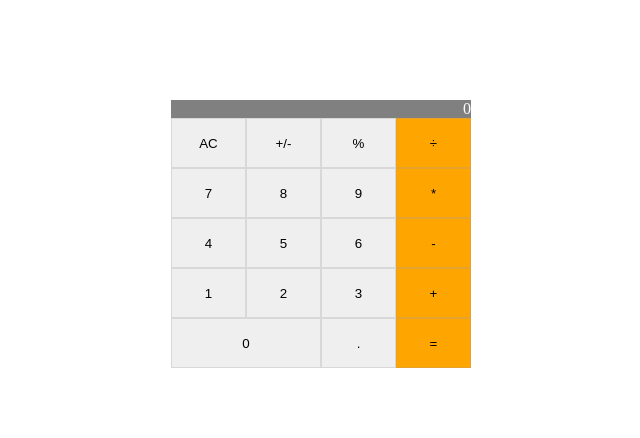
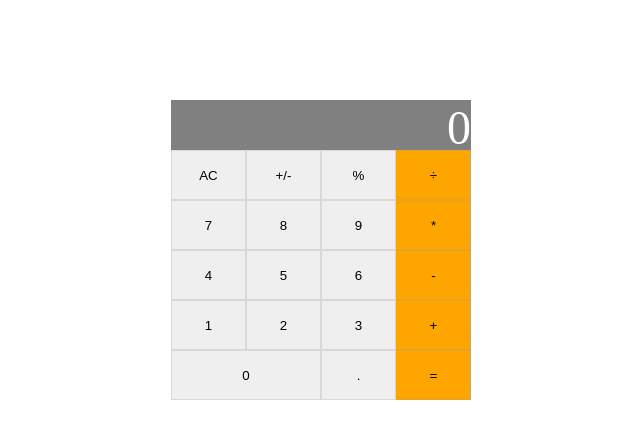
Before and after one commit to gabrielyea/math-magicians, a React (Create React App) app: page / in a window 1280 px wide. Shown: the top 438 px of the page, without its empty margins (319-959 px from the left). Built offline with nearby package versions, Linux system fonts and the light colour scheme; the HTML template or start-up script is replaced by a standard one.

Commit message:
Add style to display

```diff
--- a/src/components/display/displayStyle.scss
+++ b/src/components/display/displayStyle.scss
@@ -3,5 +3,7 @@ div {
     background-color: grey;
     color: white;
     text-align: right;
+    height: 50px;
+    font-size: 3rem;
   }
 }
```
